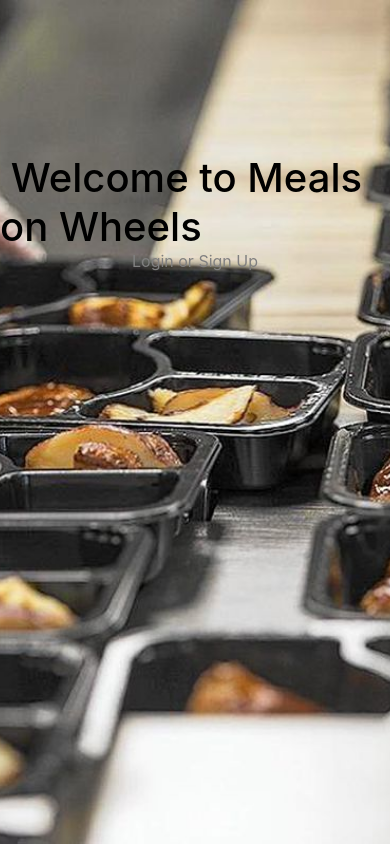
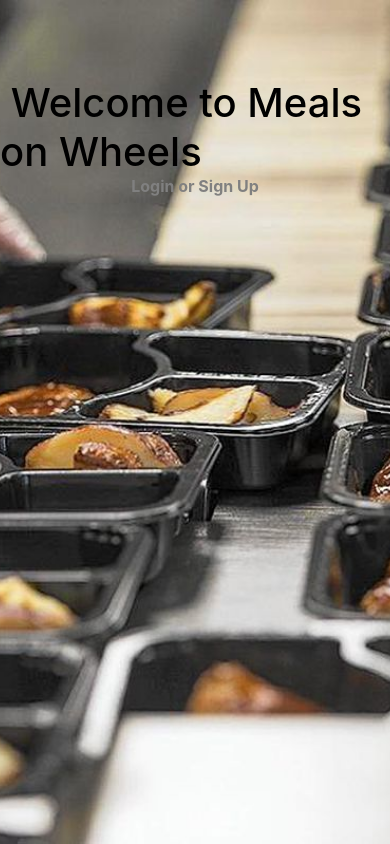
Before and after one commit to YipYip443/Project-Wheels-Tracker, a React Native app: screen / in a window 390 px wide. Built offline with nearby package versions, Linux system fonts and the light colour scheme.

Commit message:
comments were written wrong, fixed android render

```diff
--- a/components/TitleItem/index.js
+++ b/components/TitleItem/index.js
@@ -7,14 +7,14 @@
     <View style={styles.titleContainer}>
 
 
-    //TODO: change background image
+      {/*TODO: change background image*/}
       <ImageBackground
       source={require('../../assets/images/introbackground.jpg')}
       style ={styles.image}
       />
 
 
-    //Title message
+      {/*Title message*/}
       <View style={styles.titles}>
         <Text style={styles.title}> Welcome to Meals on Wheels </Text>
         <Text style={styles.subtitle}> Login or Sign Up </Text>
--- a/components/TitleItem/styles.js
+++ b/components/TitleItem/styles.js
@@ -7,7 +7,7 @@
 
       },
       titles:{
-        marginTop: '30%',
+        marginTop: '20%',
         width:'100%',
         alignItems: 'center'
 
@@ -16,10 +16,12 @@
         fontSize: 40,
         fontWeight:'500',
 
+
       },
       subtitle:{
         fontSize:16,
-        color:'gray'
+        color:'gray',
+        fontWeight:'bold'
       },
       image:{
         width:'100%',
```
Lines whose indentation alone changed are shown as unchanged.
